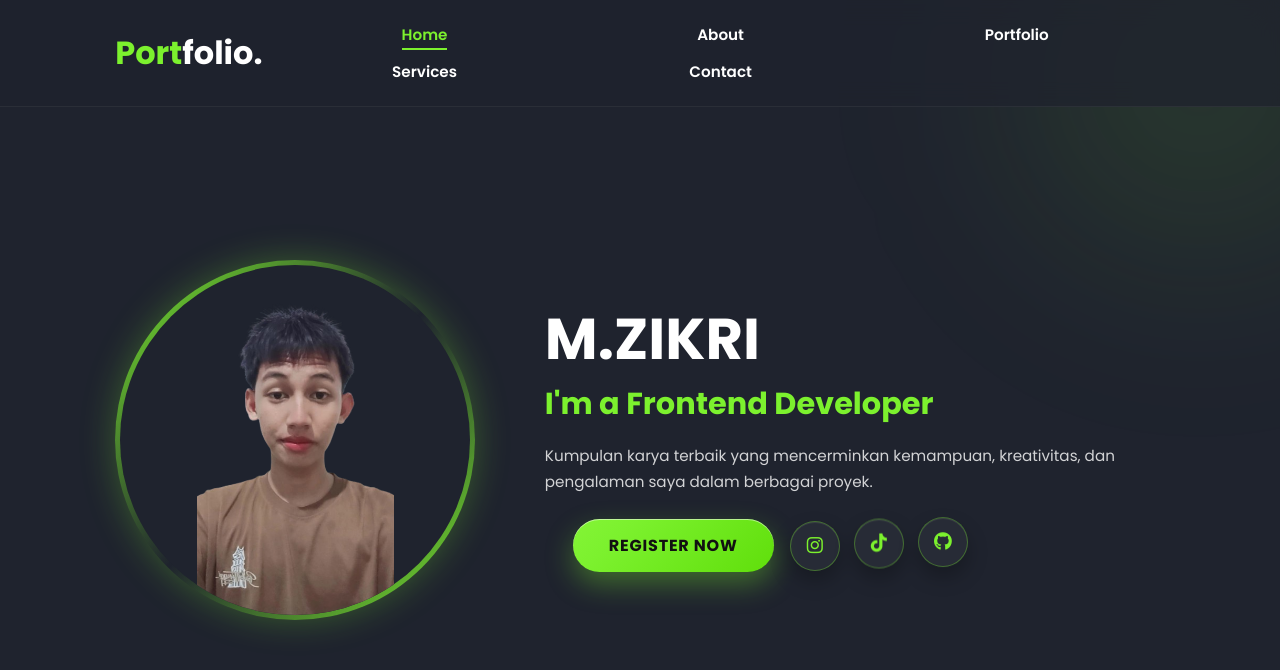
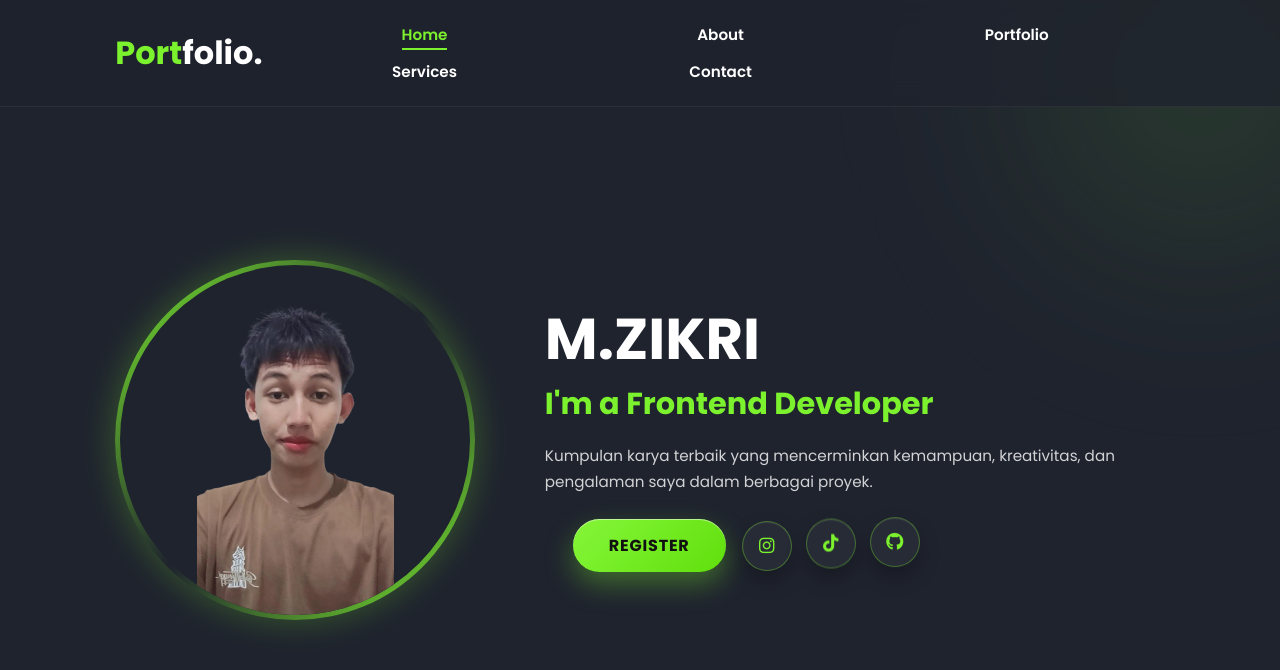
Before and after one commit to trynvexa/sayu, a plain HTML site: page index.html in a window 1280 px wide. Drawn offline with Linux system fonts and the light colour scheme.

Commit message:
mengganti url

```diff
--- a/index.html
+++ b/index.html
@@ -34,12 +34,20 @@
         <p>Kumpulan karya terbaik yang mencerminkan kemampuan, kreativitas, dan pengalaman saya dalam berbagai proyek.</p>
 
         <div class="btn-sci">
-          <a href="#" class="btn">Register Now</a>
+          <a href="https://trynvexa.github.io/" class="btn">Register</a>
 
           <div class="sci">
-            <a href="#"><i class="fab fa-instagram"></i></a>
-            <a href="#"><i class="fab fa-tiktok"></i></a>
-            <a href="#"><i class="fab fa-github"></i></a>
+            <a href="https://www.instagram.com/rick_watts7/" target="_blank">
+              <i class="fab fa-instagram"></i>
+            </a>
+
+            <a href="https://www.tiktok.com/@frince_nael7" target="_blank">
+              <i class="fab fa-tiktok"></i>
+            </a>
+
+            <a href="https://github.com/trynvexa" target="_blank">
+              <i class="fab fa-github"></i>
+            </a>
           </div>
         </div>
       </div>
@@ -55,7 +63,6 @@
 
     <!-- JS -->
     <script>
-      /* BOX REVEAL */
       const boxes = document.querySelectorAll(".reveal");
 
       function showBox() {
--- a/style.css
+++ b/style.css
@@ -520,14 +520,78 @@ img {
   }
 }
 
-.btn-sci{
-  margin-left:28px;
+.btn-sci {
+  display: flex;
+  align-items: center;
+  justify-content: flex-start;
+  gap: 16px;
+  flex-wrap: wrap;
+  margin-left: 28px;
+  position: relative;
+  z-index: 5;
 }
 
 /* MOBILE JADI TENGAH */
-@media (max-width:480px){
-  .btn-sci{
-    justify-content:center;
-    margin-left:0;
+@media (max-width: 480px) {
+  .btn-sci {
+    justify-content: center;
+    margin-left: 0;
   }
 }
+
+/* ICON BISA DIKLIK */
+.sci {
+  display: flex;
+  align-items: center;
+  gap: 14px;
+  position: relative;
+  z-index: 9999;
+}
+
+.sci a {
+  position: relative;
+  z-index: 9999;
+  pointer-events: auto;
+  cursor: pointer;
+
+  width: 50px;
+  height: 50px;
+  border-radius: 50%;
+  display: flex;
+  justify-content: center;
+  align-items: center;
+
+  font-size: 1.1rem;
+  color: #7cf12e;
+  background: rgba(255, 255, 255, 0.04);
+  border: 1px solid rgba(124, 241, 46, 0.35);
+  backdrop-filter: blur(10px);
+
+  transition: all 0.35s ease;
+}
+
+.sci a:hover {
+  background: #7cf12e;
+  color: #111;
+  transform: translateY(-8px) scale(1.1);
+  box-shadow: 0 15px 30px rgba(124, 241, 46, 0.35);
+}
+
+/* BIAR GA KETUTUP */
+.home-info,
+.home-img {
+  position: relative;
+  z-index: 2;
+}
+
+.reveal,
+.parallax,
+.home-info {
+  pointer-events: none;
+}
+
+.sci,
+.sci a,
+.btn {
+  pointer-events: auto;
+}
```
